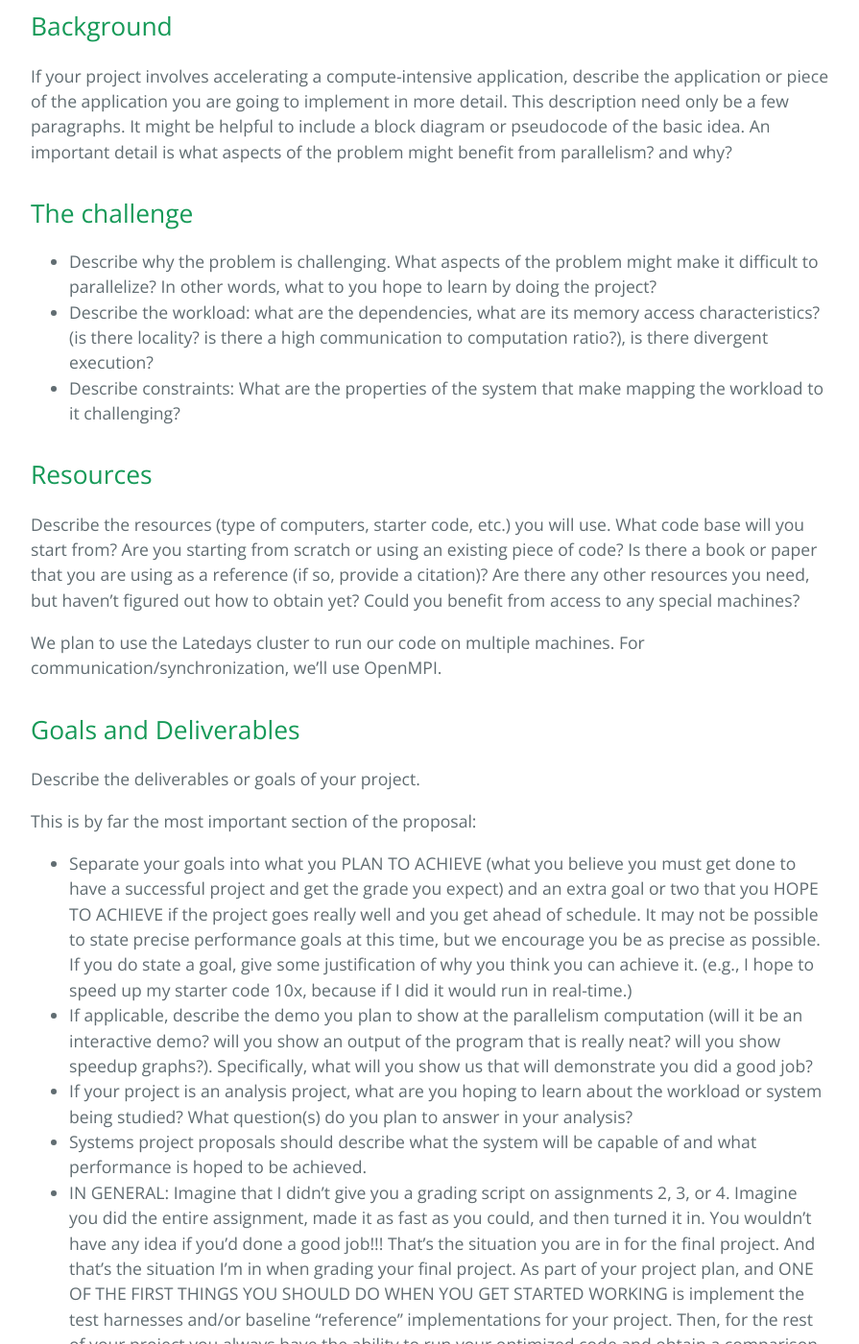
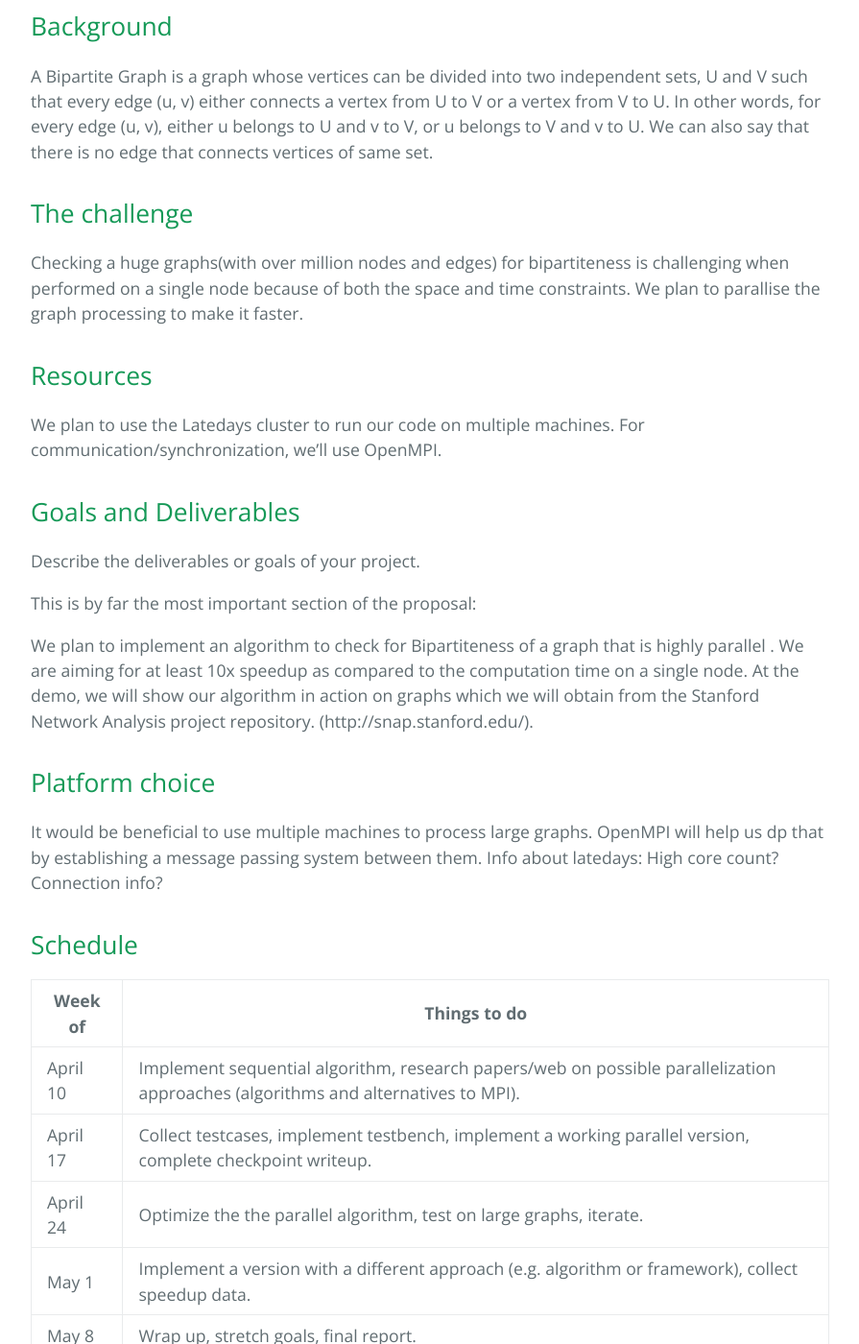
Before and after one commit to antonkuz/antonkuz.github.io, a Jekyll site: the page built from _posts/2017-04-05-proposal.markdown, in a window 1280 px wide and 1400 px high, scrolled down 633 px. Shown: the whole window at 96% size, without its empty margins (192-1087 px from the left). Built offline with Jekyll 4.4.1, drawn with Linux system fonts in a browser that asks for light colours; some of the changed text lies outside the part shown.

Commit message:
Update 2017-04-05-proposal.markdown
Brought changes

```diff
--- a/_posts/2017-04-05-proposal.markdown
+++ b/_posts/2017-04-05-proposal.markdown
@@ -7,19 +7,16 @@ categories: main
 
 # Testing Graph Bipartiteness using MPI
 ## Summary
-Summarize your project in no more than 2-3 sentences. Describe what you plan to do and what parallel systems you will be working with.
+We are going to check if a large graphs is bipartite or not  on multi-core platforms such as the GHC machines.
 
 ## Background
-If your project involves accelerating a compute-intensive application, describe the application or piece of the application you are going to implement in more detail. This description need only be a few paragraphs. It might be helpful to include a block diagram or pseudocode of the basic idea. An important detail is what aspects of the problem might benefit from parallelism? and why?
+A Bipartite Graph is a graph whose vertices can be divided into two independent sets, U and V such that every edge (u, v) either connects a vertex from U to V or a vertex from V to U. In other words, for every edge (u, v), either u belongs to U and v to V, or u belongs to V and v to U. We can also say that there is no edge that connects vertices of same set.
 
 ## The challenge
- * Describe why the problem is challenging. What aspects of the problem might make it difficult to parallelize? In other words, what to you hope to learn by doing the project?
- * Describe the workload: what are the dependencies, what are its memory access characteristics? (is there locality? is there a high communication to computation ratio?), is there divergent execution?
- * Describe constraints: What are the properties of the system that make mapping the workload to it challenging?
+ Checking a huge graphs(with over million nodes and edges) for bipartiteness is challenging when performed on a single node because of both the space and
+ time constraints. We plan to parallise the graph processing to make it faster.
 
 ## Resources
-
-Describe the resources (type of computers, starter code, etc.) you will use. What code base will you start from? Are you starting from scratch or using an existing piece of code? Is there a book or paper that you are using as a reference (if so, provide a citation)? Are there any other resources you need, but haven't figured out how to obtain yet? Could you benefit from access to any special machines?
 
 We plan to use the Latedays cluster to run our code on multiple machines. For communication/synchronization, we'll use OpenMPI.
 
@@ -28,14 +25,9 @@ Describe the deliverables or goals of your project.
 
 This is by far the most important section of the proposal:
 
- * Separate your goals into what you PLAN TO ACHIEVE (what you believe you must get done to have a successful project and get the grade you expect) and an extra goal or two that you HOPE TO ACHIEVE if the project goes really well and you get ahead of schedule. It may not be possible to state precise performance goals at this time, but we encourage you be as precise as possible. If you do state a goal, give some justification of why you think you can achieve it. (e.g., I hope to speed up my starter code 10x, because if I did it would run in real-time.)
- * If applicable, describe the demo you plan to show at the parallelism computation (will it be an interactive demo? will you show an output of the program that is really neat? will you show speedup graphs?). Specifically, what will you show us that will demonstrate you did a good job?
- * If your project is an analysis project, what are you hoping to learn about the workload or system being studied? What question(s) do you plan to answer in your analysis?
- * Systems project proposals should describe what the system will be capable of and what performance is hoped to be achieved.
- * IN GENERAL: Imagine that I didn't give you a grading script on assignments 2, 3, or 4. Imagine you did the entire assignment, made it as fast as you could, and then turned it in. You wouldn't have any idea if you'd done a good job!!! That's the situation you are in for the final project. And that's the situation I'm in when grading your final project. As part of your project plan, and ONE OF THE FIRST THINGS YOU SHOULD DO WHEN YOU GET STARTED WORKING is implement the test harnesses and/or baseline "reference" implementations for your project. Then, for the rest of your project you always have the ability to run your optimized code and obtain a comparison.
- * ----------------
- * We'll set up a test script such that we can submit a job that would run on several machines.
-MapReduce, Hybrid OpenMP & MPI, GraphLab.
+ We plan to implement an algorithm to check for Bipartiteness of a graph that is highly parallel . We are aiming for at least 10x speedup as compared to the computation time on a single node. At the demo, we will show our algorithm in action on graphs which we will obtain from the Stanford Network Analysis
+ project repository. (http://snap.stanford.edu/).
+
 
 
 ## Platform choice
```
